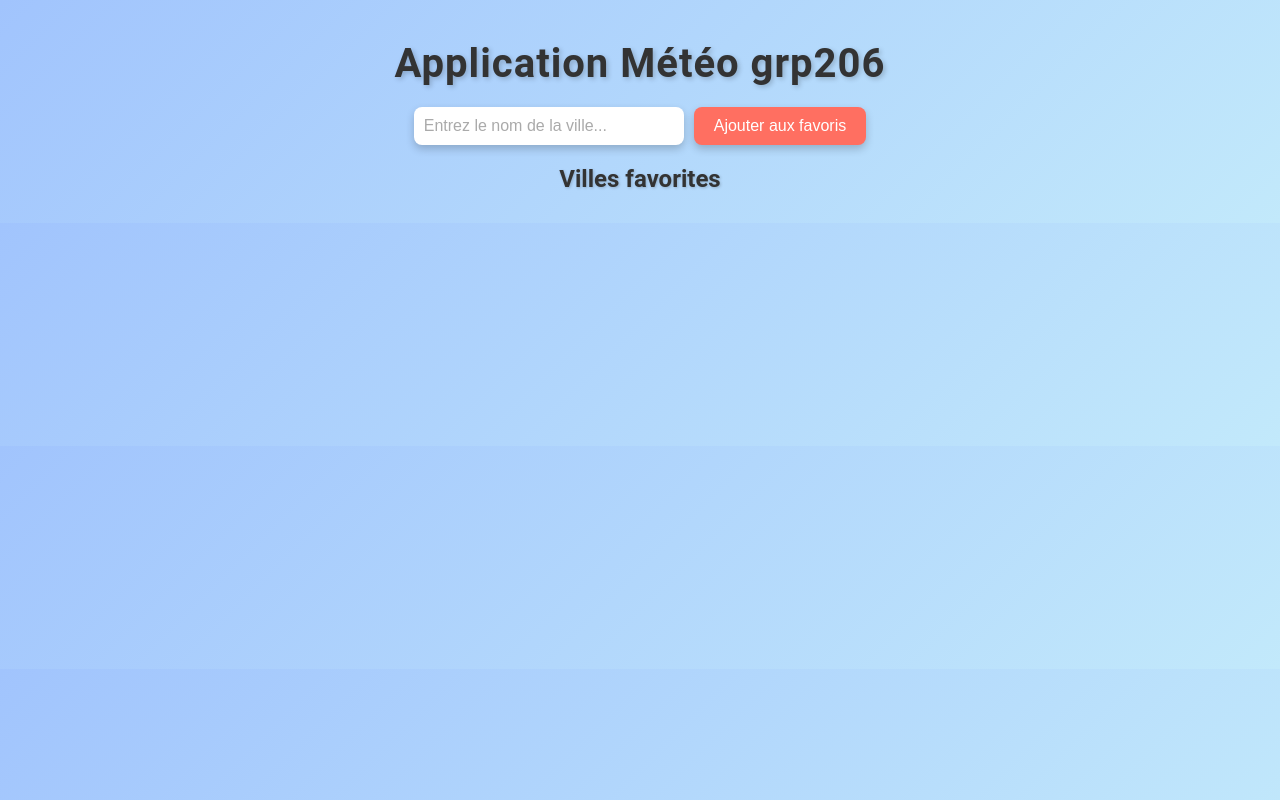
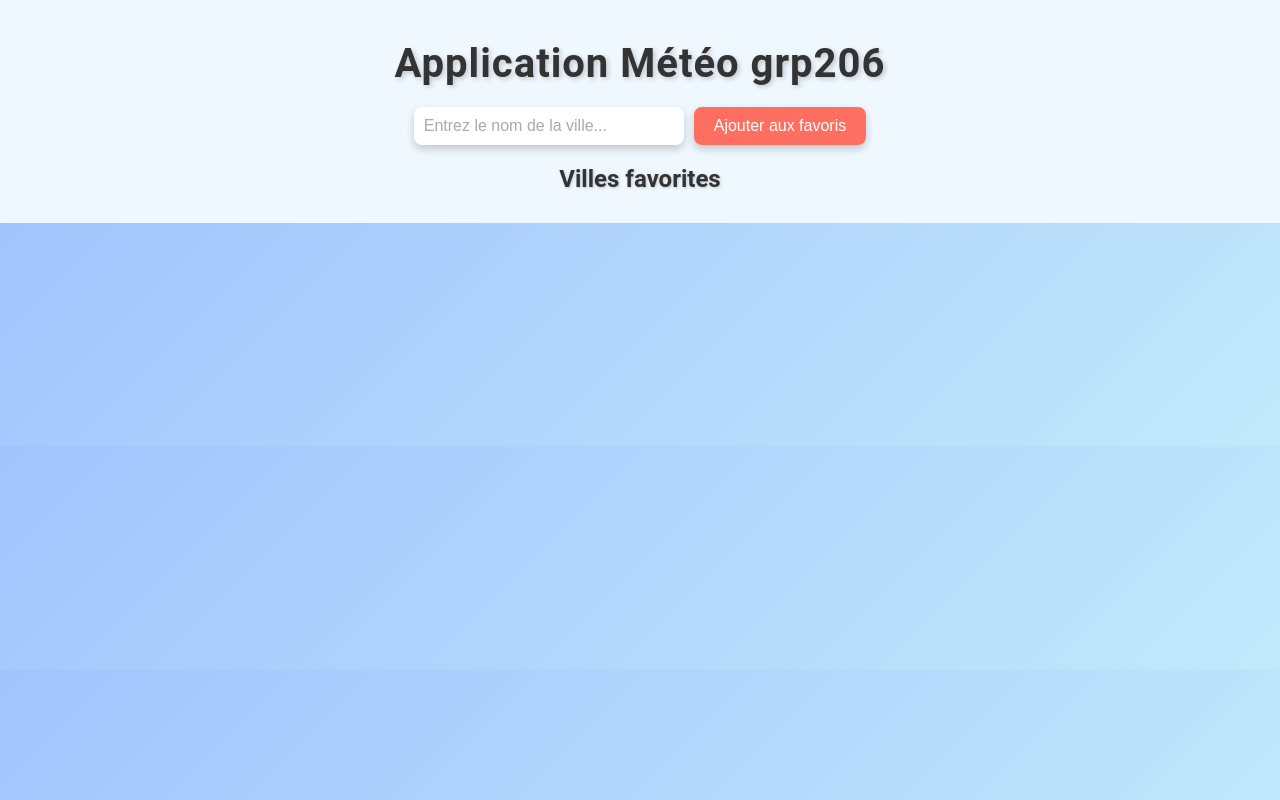
Before and after one commit to TheAsherah/goToCode, a React (Create React App) app in the folder grp204weather-app/: page / in a window 1280 px wide. Built offline with nearby package versions, Linux system fonts and the light colour scheme.

Commit message:
feature4

```diff
--- a/grp204weather-app/src/App.css
+++ b/grp204weather-app/src/App.css
@@ -135,3 +135,14 @@ button:hover {
 .oval-loader {
   margin-top: 20px;
 }
+/* Thème jour */
+.App.day {
+  background-color: #f0f8ff;
+  color: #000;
+}
+
+/* Thème nuit */
+.App.night {
+  background-color: #2c3e50;
+  color: #ecf0f1;
+}
--- a/grp204weather-app/src/App.js
+++ b/grp204weather-app/src/App.js
@@ -14,6 +14,7 @@ function Grp204WeatherApp() {
     });
     const [forecast, setForecast] = useState([]);
     const [favorites, setFavorites] = useState([]);
+    const [theme, setTheme] = useState('day'); // Ajout d'un état pour le thème (jour ou nuit)
 
     // Charger les villes favorites de localStorage au chargement
     useEffect(() => {
@@ -21,14 +22,23 @@ function Grp204WeatherApp() {
         setFavorites(savedFavorites);
     }, []);
 
+    // Fonction pour afficher la date actuelle
     const toDateFunction = () => {
-      const months = ['Janvier', 'Février', 'Mars', 'Avril', 'Mai', 'Juin', 'Juillet', 'Août', 'Septembre', 'Octobre', 'Novembre', 'Décembre'];
-      const weekDays = ['Dimanche', 'Lundi', 'Mardi', 'Mercredi', 'Jeudi', 'Vendredi', 'Samedi'];
-      const currentDate = new Date();
-      const date = `${weekDays[currentDate.getDay()]}`` ${currentDate.getDate()}` `${months[currentDate.getMonth()]}`;
-      return date;
-  };
+        const months = ['Janvier', 'Février', 'Mars', 'Avril', 'Mai', 'Juin', 'Juillet', 'Août', 'Septembre', 'Octobre', 'Novembre', 'Décembre'];
+        const weekDays = ['Dimanche', 'Lundi', 'Mardi', 'Mercredi', 'Jeudi', 'Vendredi', 'Samedi'];
+        const currentDate = new Date();
+        const date = `${weekDays[currentDate.getDay()]} ${currentDate.getDate()} ${months[currentDate.getMonth()]}`;
+        return date;
+    };
 
+    // Fonction pour mettre à jour le thème (jour ou nuit) en fonction de l'heure locale
+    const updateTheme = (timezone) => {
+        const localTime = new Date(Date.now() + timezone * 1000); // Calcul de l'heure locale avec le décalage horaire
+        const hour = localTime.getUTCHours();
+        setTheme(hour >= 6 && hour < 18 ? 'day' : 'night'); // Jour entre 6h et 18h
+    };
+
+    // Fonction pour effectuer une recherche météo
     const search = async (event) => {
         if (event.key === 'Enter') {
             event.preventDefault();
@@ -36,7 +46,7 @@ function Grp204WeatherApp() {
             setWeather({ ...weather, loading: true });
             const api_key = 'f00c38e0279b7bc85480c3fe775d518c';
 
-            // Fetch current weather
+            // Récupérer les données météo actuelles
             const weatherUrl = 'https://api.openweathermap.org/data/2.5/weather';
             await axios
                 .get(weatherUrl, {
@@ -48,13 +58,14 @@ function Grp204WeatherApp() {
                 })
                 .then((res) => {
                     setWeather({ data: res.data, loading: false, error: false });
+                    updateTheme(res.data.timezone); // Mettre à jour le thème en fonction du fuseau horaire
                 })
                 .catch((error) => {
                     setWeather({ ...weather, data: {}, error: true });
                     setInput('');
                 });
 
-            // Fetch 5-day forecast
+            // Récupérer les prévisions sur 5 jours
             const forecastUrl = 'https://api.openweathermap.org/data/2.5/forecast';
             await axios
                 .get(forecastUrl, {
@@ -74,6 +85,7 @@ function Grp204WeatherApp() {
         }
     };
 
+    // Ajouter une ville aux favoris
     const addFavorite = () => {
         if (input && !favorites.includes(input)) {
             const newFavorites = [...favorites, input];
@@ -82,6 +94,7 @@ function Grp204WeatherApp() {
         }
     };
 
+    // Charger une ville favorite
     const loadFavorite = (city) => {
         setInput(city);
         const enterEvent = new KeyboardEvent('keypress', { key: 'Enter' });
@@ -89,7 +102,7 @@ function Grp204WeatherApp() {
     };
 
     return (
-        <div className="App">
+        <div className={`App ${theme}`}>
             <h1 className="app-name">Application Météo grp206</h1>
             <div className="search-bar">
                 <input
```
